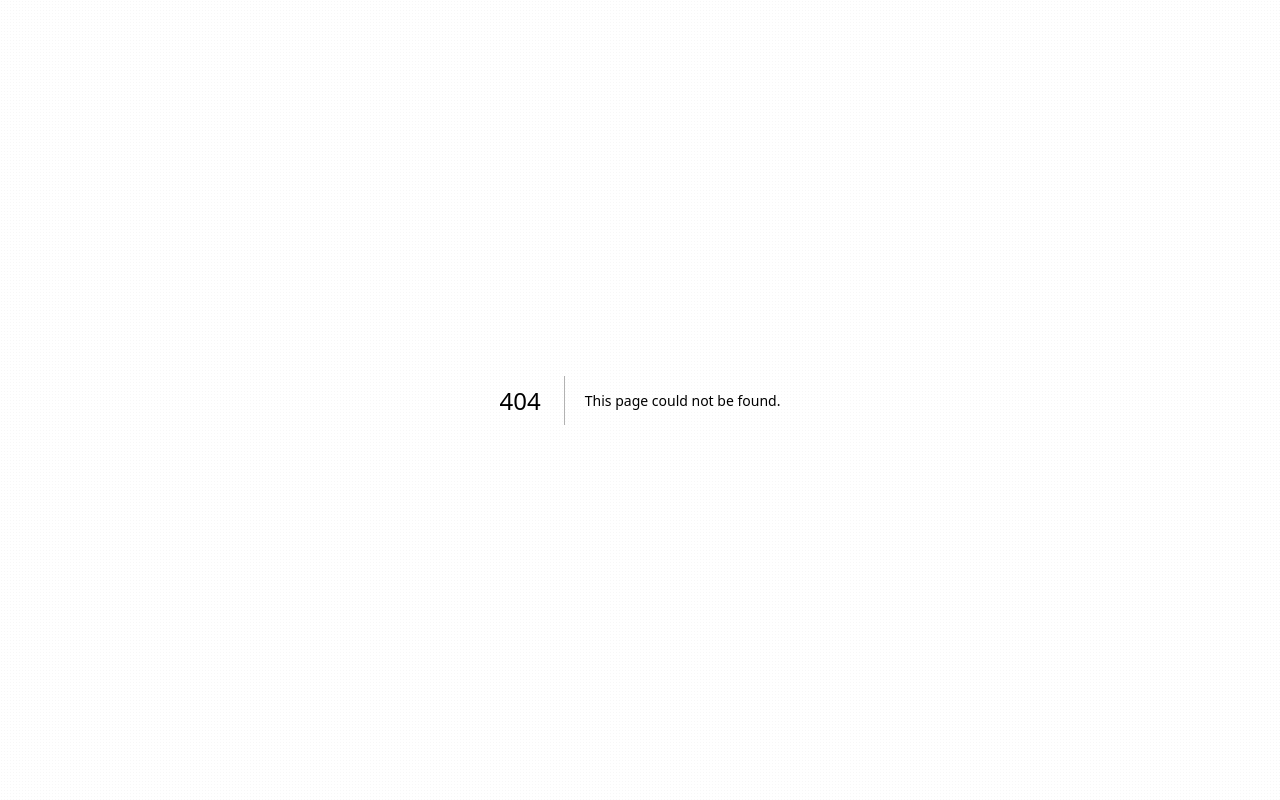
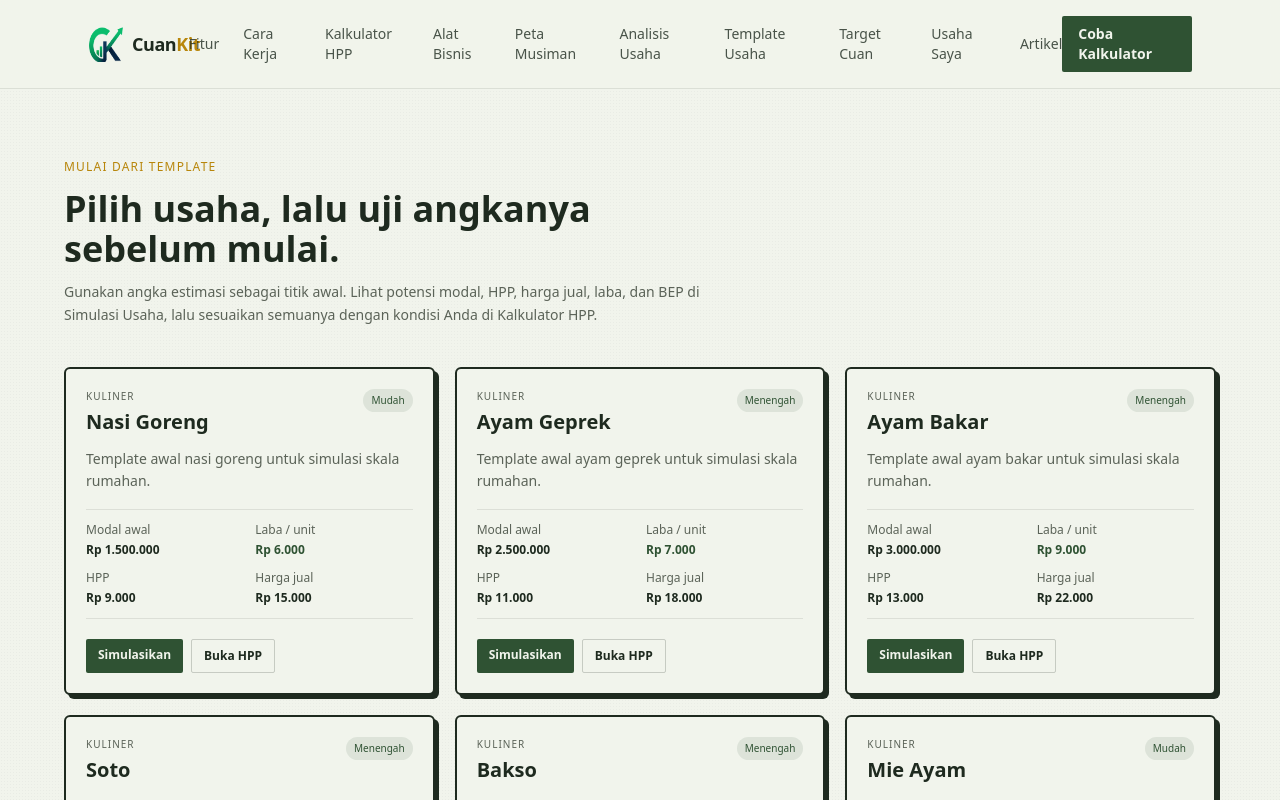
Before and after one commit to usahapintar-id/usahapintar-id, a Next.js app in the folder usahapintar/: page /template-usaha in a window 1280 px wide. Before the commit this address had no page. Shown: the top 800 px of the page. Built offline with nearby package versions, Linux system fonts and the light colour scheme.

Commit message:
feat: tambahkan hub template usaha publik

```diff
--- a/usahapintar/app/sitemap.ts
+++ b/usahapintar/app/sitemap.ts
@@ -14,6 +14,7 @@ export default function sitemap(): MetadataRoute.Sitemap {
     { path: "/kalkulator-gaji", priority: 0.7 },
     { path: "/target-cuan", priority: 0.8 },
     { path: "/simulasi", priority: 0.8 },
+    { path: "/template-usaha", priority: 0.9 },
     { path: "/usaha-saya", priority: 0.7 },
     { path: "/tentang", priority: 0.5 },
     { path: "/privasi", priority: 0.3 },
--- /dev/null
+++ b/usahapintar/app/template-usaha/page.tsx
@@ -0,0 +1,113 @@
+import Link from "next/link";
+import type { Metadata } from "next";
+import Header from "@/components/Header";
+import Footer from "@/components/Footer";
+import { databaseUsaha } from "@/lib/databaseUsaha";
+
+export const metadata: Metadata = {
+  title: "Template Usaha — CuanKit",
+  description:
+    "Pilih template usaha, lihat simulasi modal dan laba, lalu ubah angkanya di Kalkulator HPP CuanKit.",
+};
+
+function rupiah(value: number) {
+  return "Rp " + Math.round(value).toLocaleString("id-ID");
+}
+
+export default function TemplateUsahaPage() {
+  return (
+    <main>
+      <Header />
+      <section className="px-6 py-16">
+        <div className="mx-auto max-w-6xl">
+          <span className="font-mono text-xs uppercase tracking-widest text-brass">
+            Mulai dari template
+          </span>
+          <h1 className="mt-3 max-w-2xl font-display text-3xl font-semibold text-ink sm:text-4xl">
+            Pilih usaha, lalu uji angkanya sebelum mulai.
+          </h1>
+          <p className="mt-3 max-w-2xl font-body text-sm leading-relaxed text-muted">
+            Gunakan angka estimasi sebagai titik awal. Lihat potensi modal,
+            HPP, harga jual, laba, dan BEP di Simulasi Usaha, lalu sesuaikan
+            semuanya dengan kondisi Anda di Kalkulator HPP.
+          </p>
+
+          <div className="mt-10 grid gap-5 sm:grid-cols-2 lg:grid-cols-3">
+            {databaseUsaha.map((usaha) => (
+              <article
+                key={usaha.id}
+                className="flex flex-col rounded-md border-2 border-ink bg-paper p-5 shadow-[4px_4px_0_0_#1E2A1F]"
+              >
+                <div className="flex items-start justify-between gap-3">
+                  <div>
+                    <p className="font-mono text-[10px] uppercase tracking-widest text-muted">
+                      {usaha.kategori}
+                    </p>
+                    <h2 className="mt-1 font-display text-xl font-semibold text-ink">
+                      {usaha.nama}
+                    </h2>
+                  </div>
+                  <span className="rounded-full bg-forest/10 px-2 py-1 font-mono text-[10px] text-forest">
+                    {usaha.tingkatKesulitan}
+                  </span>
+                </div>
+
+                <p className="mt-3 font-body text-sm leading-relaxed text-muted">
+                  {usaha.deskripsi}
+                </p>
+
+                <dl className="mt-4 grid grid-cols-2 gap-3 border-y border-ink/10 py-3 font-mono text-xs">
+                  <div>
+                    <dt className="text-muted">Modal awal</dt>
+                    <dd className="mt-1 font-semibold text-ink">{rupiah(usaha.modalAwal)}</dd>
+                  </div>
+                  <div>
+                    <dt className="text-muted">Laba / unit</dt>
+                    <dd className="mt-1 font-semibold text-forest">{rupiah(usaha.hargaJual - usaha.hpp)}</dd>
+                  </div>
+                  <div>
+                    <dt className="text-muted">HPP</dt>
+                    <dd className="mt-1 font-semibold text-ink">{rupiah(usaha.hpp)}</dd>
+                  </div>
+                  <div>
+                    <dt className="text-muted">Harga jual</dt>
+                    <dd className="mt-1 font-semibold text-ink">{rupiah(usaha.hargaJual)}</dd>
+                  </div>
+                </dl>
+
+                <div className="mt-auto flex flex-wrap gap-2 pt-5">
+                  <Link
+                    href={`/simulasi?usaha=${encodeURIComponent(usaha.id)}`}
+                    className="rounded-sm bg-forest px-3 py-2 font-body text-xs font-semibold text-paper hover:bg-forest-dark"
+                  >
+                    Simulasikan
+                  </Link>
+                  <Link
+                    href={`/?usaha=${encodeURIComponent(usaha.id)}#kalkulator`}
+                    className="rounded-sm border border-ink/20 px-3 py-2 font-body text-xs font-semibold text-ink hover:border-forest hover:text-forest"
+                  >
+                    Buka HPP
+                  </Link>
+                </div>
+              </article>
+            ))}
+          </div>
+
+          <div className="mt-10 border-t border-dashed border-ink/20 pt-6">
+            <p className="font-body text-sm text-muted">
+              Belum menemukan usaha yang cocok? Mulai dari pertanyaan yang
+              lebih personal di Analisis Usaha.
+            </p>
+            <Link
+              href="/analisis-usaha"
+              className="mt-3 inline-block font-body text-sm font-semibold text-forest underline decoration-brass decoration-2 underline-offset-4"
+            >
+              Cari usaha yang cocok untuk saya →
+            </Link>
+          </div>
+        </div>
+      </section>
+      <Footer />
+    </main>
+  );
+}
--- a/usahapintar/components/Header.tsx
+++ b/usahapintar/components/Header.tsx
@@ -10,6 +10,7 @@ const navLinks = [
   { href: "/alat", label: "Alat Bisnis" },
   { href: "/peta-musiman", label: "Peta Musiman" },
   { href: "/analisis-usaha", label: "Analisis Usaha" },
+  { href: "/template-usaha", label: "Template Usaha" },
   { href: "/target-cuan", label: "Target Cuan" },
   { href: "/usaha-saya", label: "Usaha Saya" },
   { href: "/artikel", label: "Artikel" },
```
